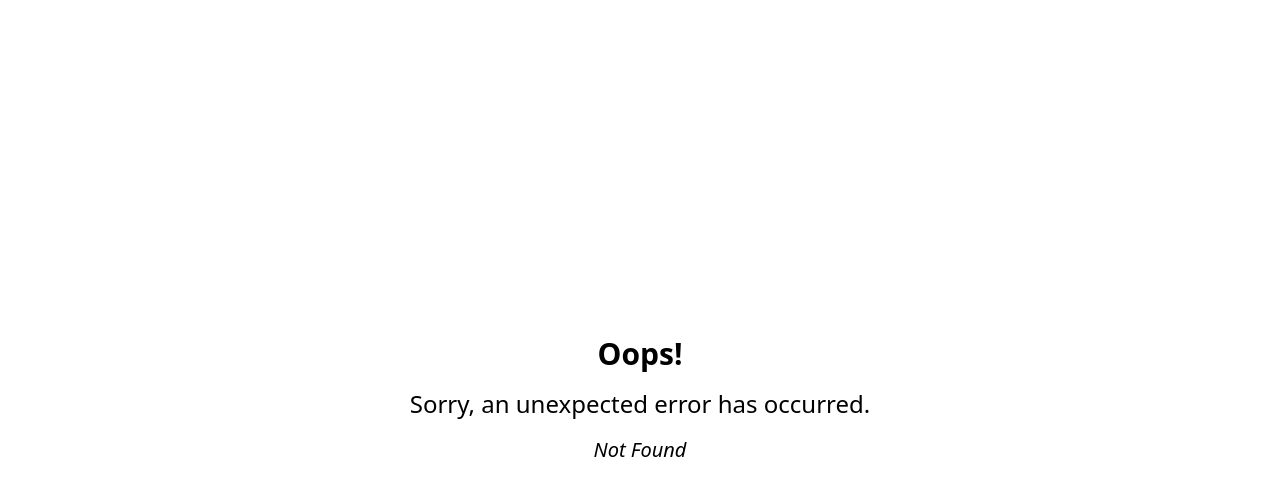
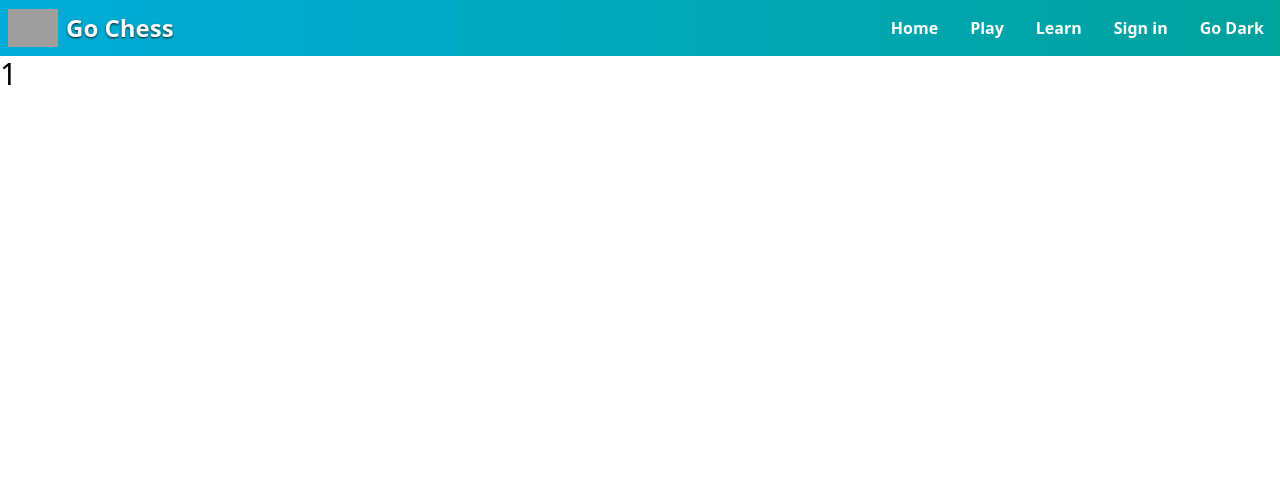
Before and after one commit to pedro-git-projects/go-chess, a React (Vite) app in the folder frontend/: page /room/1 in a window 1280 px wide. Before the commit this address had no page. Shown: the top 496 px of the page. Built offline with nearby package versions, Linux system fonts and the light colour scheme; grey boxes are pictures that could not be loaded.

Commit message:
creating rooms dynamically

```diff
--- /dev/null
+++ b/frontend/src/components/routes/Room.jsx
@@ -0,0 +1,14 @@
+import {useParams} from "react-router-dom"
+import {Layout} from "../ui/Layout"
+
+// TODO use clientID to create game with
+// the new multiple games funcitonality
+const Room = () => {
+  const { clientID } = useParams()
+  return (
+    <Layout>
+      <h1>{clientID}</h1>
+    </Layout>
+  )
+}
+export default Room
--- a/frontend/src/components/utils/NewRoom.jsx
+++ b/frontend/src/components/utils/NewRoom.jsx
@@ -19,7 +19,7 @@ const NewRoom = () => {
     const { clientID } = await response.json();
 
     // Navigate to the new room's URL
-    navigate(`/rooms/${clientID}`);
+    navigate(`/room/${clientID}`);
     console.log(clientID)
   };
 
--- a/frontend/src/main.jsx
+++ b/frontend/src/main.jsx
@@ -4,6 +4,7 @@ import { createBrowserRouter, RouterProvider } from 'react-router-dom'
 import Err from './components/routes/Err'
 import Learn from './components/routes/Learn'
 import Play from './components/routes/Play'
+import Room from './components/routes/Room'
 import Root from './components/routes/Root'
 import SignIn from './components/routes/Signin'
 import SignUp from './components/routes/Signup'
@@ -31,6 +32,10 @@ const router = createBrowserRouter([
     path: "/signup",
     element: <SignUp/>,
   },
+  {
+    path: "/room/:clientID",
+    element: <Room/>,
+  },
 ])
 
 ReactDOM.createRoot(document.getElementById('root')).render(
```
